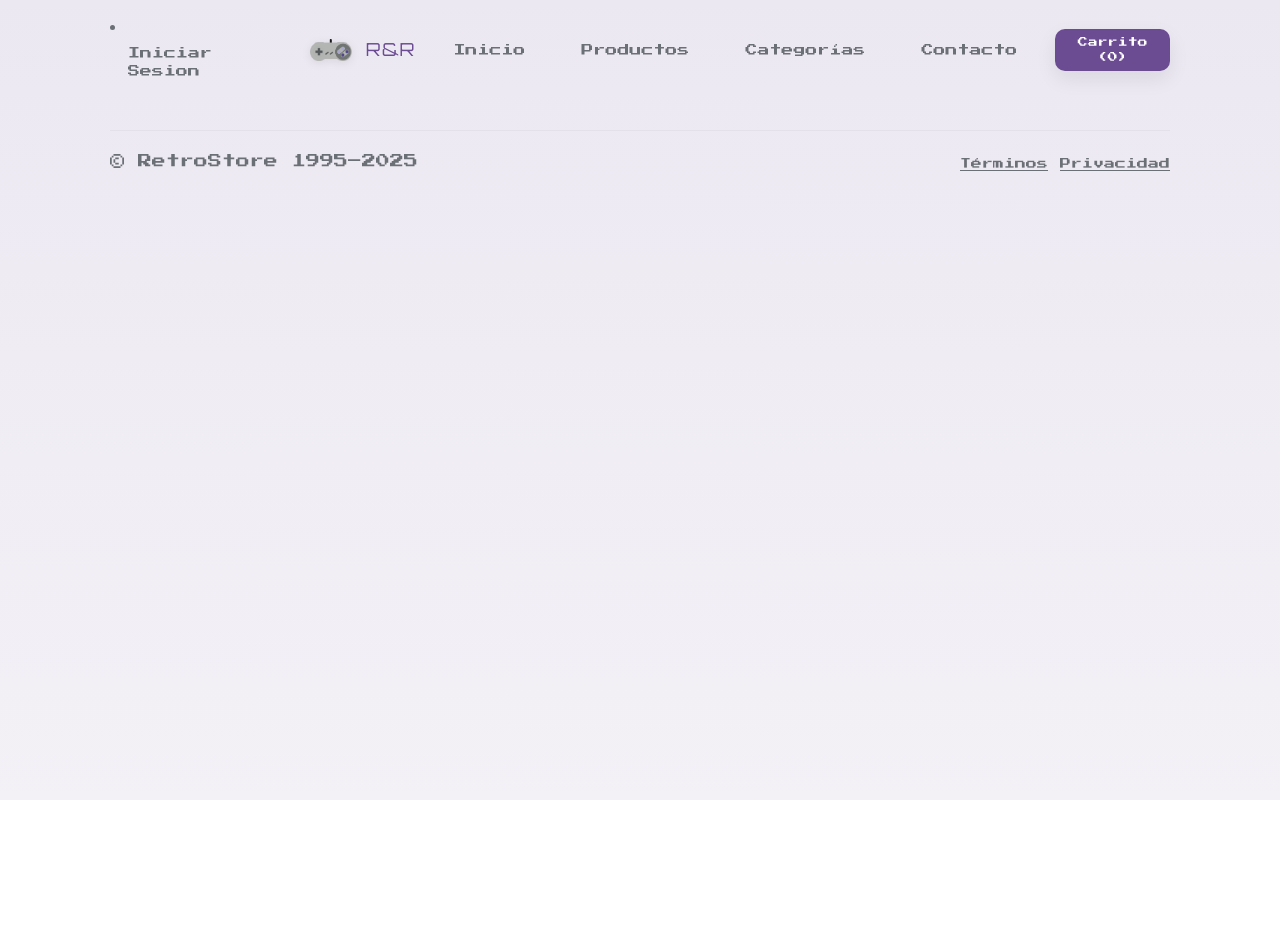
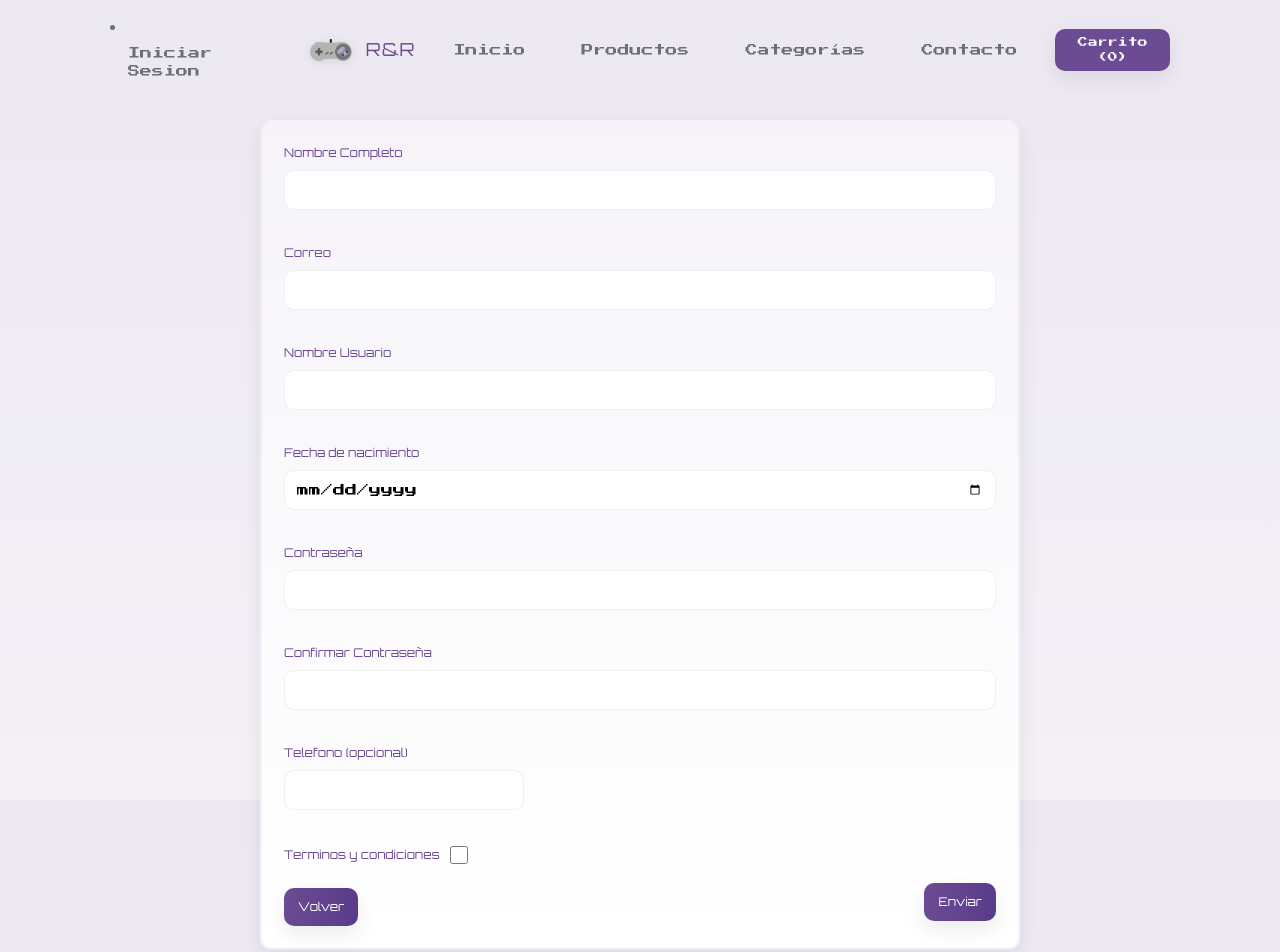
Before and after one commit to German-MoralesR/ResetAndReplay, a React (Vite) app: page /signin in a window 1280 px wide. Shown: the top 952 px of the page. Before the commit the page ends 800 px from the top, so only its background shows below. Built offline with nearby package versions, Linux system fonts and the light colour scheme.

Commit message:
Se migro el formulario de registro (singIn) y sus estilos

```diff
--- a/src/App.tsx
+++ b/src/App.tsx
@@ -9,6 +9,7 @@ import Products from "./pages/Products";
 import Terms from "./pages/Terms";
 import Privacy from "./pages/Privacy";
 import Login from "./pages/Login";
+import SignIn from "./pages/SignIn";
 
 
 function App() {
@@ -82,6 +83,7 @@ function App() {
                                     />
                                   }
           />
+          <Route path="/signin" element={<SignIn />} />
 
           {/* Agrega otras rutas si tienes más páginas */}
         </Routes>
--- a/src/pages/Login.tsx
+++ b/src/pages/Login.tsx
@@ -1,5 +1,5 @@
 import React, { useState } from "react";
-import { useNavigate } from "react-router-dom";
+import { Link, useNavigate } from "react-router-dom";
 
 import "../styles/loginStyles.css";
 
@@ -90,7 +90,7 @@ const Login: React.FC<LoginProps> = ({ onLoginSuccess }) => {
             {errors.login && <p className="text-danger text-center">{errors.login}</p>}
 
             <button type="submit">Ingresar</button>
-            <a href="registrate.html" className="btn btn-primary volver-btn" role="button">Registrarse</a>
+            <Link to="/signin" className="btn btn-primary volver-btn" role="button">Registrarse</Link>
         </form>
     );
 }
--- /dev/null
+++ b/src/pages/SignIn.tsx
@@ -0,0 +1,76 @@
+import React from "react";
+
+import "../styles/signInStyles.css";
+import { Link } from "react-router-dom";
+
+const SignIn: React.FC = () => {
+    const handleSubmit = (e: React.FormEvent) => {
+    e.preventDefault();
+
+    };
+  return (
+    <div className="abs-center">
+        <form className="form" id="form" onSubmit={handleSubmit}>
+            <div>
+               <div className="form-input nombre">
+                   <label htmlFor="nombre">Nombre Completo</label>
+                   <input type="text" id="nombre"/>
+                   <p className="mensajeError"></p>
+               </div>
+               <div className="form-input correo">
+                   <label htmlFor="nombre">Correo</label>
+                   <input type="text" id="correo"/>
+                   <p className="mensajeError"></p>
+               </div>
+               <div className="form-input nombre_usu">
+                   <label htmlFor="nombre_usu">Nombre Usuario</label>
+                   <input type="text" id="nombre_usu"/>
+                   <p className="mensajeError"></p>
+               </div>
+
+               <div className="form-input fec_nac">
+                   <label htmlFor="fec_nac">Fecha de nacimiento</label>
+                   <input type="date" id="fec_nac"/>
+                   <p className="mensajeError"></p>
+               </div>
+
+
+               <div className="form-input password">
+                   <label htmlFor="nombre_usu">Contraseña</label>
+                   <input type="password" id="password"/>
+                   <p className="mensajeError"></p>
+               </div>
+               <div className="form-input cPassword">
+                   <label htmlFor="nombre_usu">Confirmar Contraseña</label>
+                   <input type="password" id="cPassword"/>
+                   <p className="mensajeError"></p>
+               </div>
+               <div className="form-input telefono">
+                   <label htmlFor="nombre_usu">Telefono (opcional)</label>
+                   <input type="text" id="telefono"/>
+                   <p className="mensajeError"></p>
+               </div>
+
+               <div className="form-input termCond">
+                   <label htmlFor="nombre_usu">Terminos y condiciones</label>
+                   <input type="checkbox" id="termCond"/>
+                   <p className="mensajeError"></p>
+               </div>
+            </div>
+
+            {/*<!-- Bloque de acciones -->*/}
+            <div className="form-actions d-flex">
+                {/*<!-- Botón Volver -->*/}
+                <Link to="/login" className="btn btn-primary volver-btn" role="button">Volver</Link>
+
+                {/*<!-- Botón Enviar -->*/}
+                <input type="submit" className="btn btn-primary" value="Enviar"/>
+            </div>
+        </form>
+
+
+    </div>
+  );
+}
+
+export default SignIn;
--- /dev/null
+++ b/src/styles/signInStyles.css
@@ -0,0 +1,130 @@
+:root{
+  --bg: #ECE8F2;
+  --panel: #F6F4F9;
+  --accent-1: #6B4B92;
+  --accent-2: #9FB6D8;
+  --accent-3: #E07A5F;
+  --muted: #3f3f46;
+  --card-bg: #ffffff;
+  --shadow: 0 10px 30px rgba(15,15,30,0.08);
+}
+
+/* Reset ligero para que no haya choques con bootstrap */
+body {
+  font-family: 'Press Start 2P', monospace;
+  background: linear-gradient(180deg,var(--bg), #F3F1F6);
+  color:var(--muted);
+  margin:0;
+}
+
+/* Contenedor centrado (tu HTML usa .abs-center) */
+.abs-center {
+  min-height: 78vh;
+  display:flex;
+  align-items:center;
+  justify-content:center;
+  padding:20px;
+}
+
+/* Formulario */
+.form {
+  width:100%;
+  max-width:760px;
+  background: linear-gradient(180deg,var(--panel), var(--card-bg));
+  padding:22px;
+  border-radius:12px;
+  box-shadow: var(--shadow);
+  border: 2px solid rgba(107,75,146,0.06);
+}
+
+/* Cada bloque input (ya tienes .form-input en HTML) */
+.form-input{
+  margin-bottom:12px;
+}
+.form-input label{
+  display:block;
+  font-family:'Orbitron',sans-serif;
+  color:var(--accent-1);
+  font-size:12px;
+  margin-bottom:8px;
+}
+.form-input input[type="text"],
+.form-input input[type="password"],
+.form-input input[type="email"]{
+  width:100%;
+  padding:10px 12px;
+  border-radius:10px;
+  border:1px solid rgba(0,0,0,0.06);
+  background:white;
+  font-family:'Press Start 2P', monospace;
+  font-size:12px;
+  outline:none;
+  transition:box-shadow .12s, border-color .12s;
+}
+.form-input input:focus{
+  border-color: var(--accent-1);
+  box-shadow: 0 8px 24px rgba(107,75,146,0.06);
+}
+
+/* Checkbox terms: mayor separación y estilo */
+.form-input.termCond{
+  display:flex;
+  gap:10px;
+  align-items:center;
+}
+.form-input.termCond label{ margin:0; }
+.form-input.termCond input[type="checkbox"]{
+  width:18px; height:18px;
+  accent-color: var(--accent-1);
+}
+
+/* Mensaje de error */
+.mensajeError{
+  color:var(--accent-3);
+  font-size:11px;
+  margin-top:6px;
+  min-height:16px;
+}
+
+/* Botones: sobrescribimos .btn.btn-primary bootstrap para look SNES */
+.btn.btn-primary,
+input[type="submit"].btn.btn-primary,
+a.volver-btn {
+  background: linear-gradient(90deg, var(--accent-1), #5a3b8a) !important;
+  color: #fff !important;
+  border: none !important;
+  padding: 10px 14px !important;
+  border-radius: 10px !important;
+  font-family: 'Orbitron', sans-serif !important;
+  font-size: 12px !important;
+  display: inline-block;
+  text-decoration: none;
+}
+.btn.btn-primary:hover { transform: translateY(-2px); opacity:0.95; }
+
+/* Acciones (tu HTML tiene .form-actions d-flex) */
+.form-actions {
+  display:flex;
+  align-items:center;
+  justify-content:space-between;
+  gap:12px;
+}
+
+/* Estilos específicos para campos pequeños (teléfono) */
+.form-input.telefono input{
+  max-width:240px;
+}
+
+/* Responsive */
+@media (max-width:720px){
+  .form { padding:16px; }
+  .form-actions { flex-direction:column; align-items:stretch; gap:8px; }
+  .form-input.telefono input{ max-width:100%; }
+}
+
+.form-actions.d-flex {
+  gap: 10px;
+  align-items: center;
+  justify-content: space-between;
+  margin-top: 10px;
+}
```
